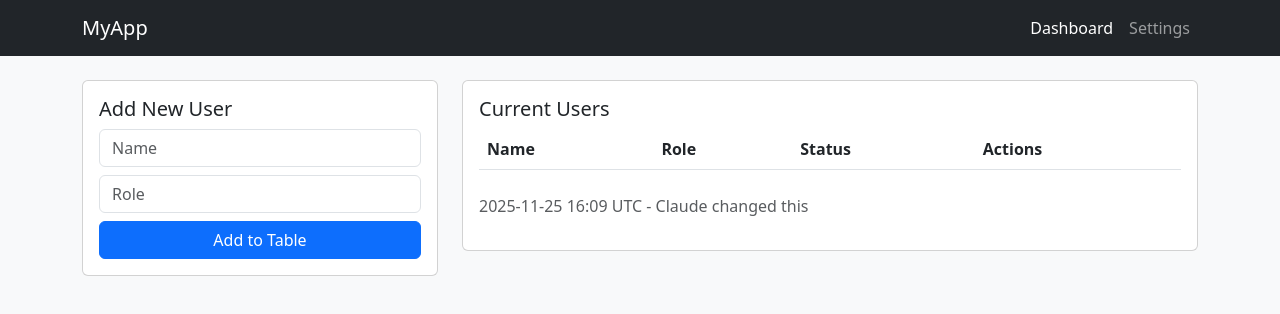
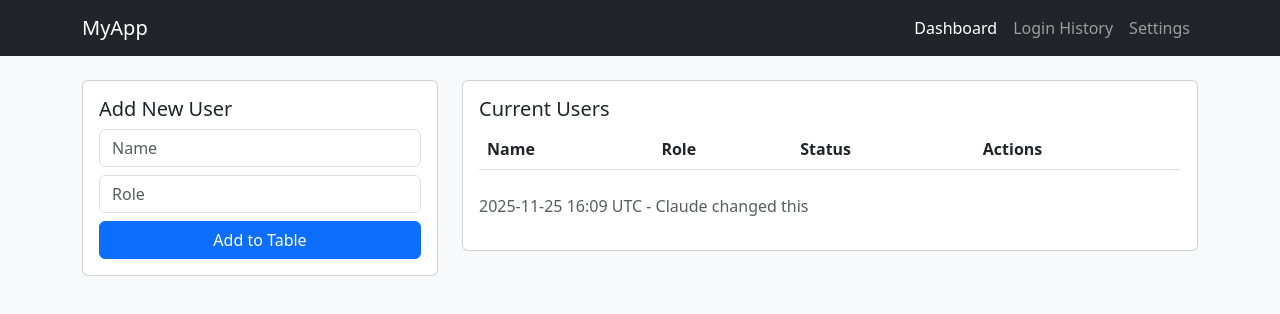
Before and after one commit to joaogposantos/client-app-demo, a plain HTML site: page index.html in a window 1280 px wide. Drawn offline with nearby package versions, Linux system fonts and the light colour scheme.

Commit message:
Add Login History link to navigation bar

```diff
--- a/index.html
+++ b/index.html
@@ -19,6 +19,7 @@
         <a class="navbar-brand" href="#">MyApp</a>
         <div class="navbar-nav">
           <a class="nav-link active" href="index.html">Dashboard</a>
+          <a class="nav-link" href="login.html">Login History</a>
           <a class="nav-link" href="settings.html">Settings</a>
         </div>
       </div>
```
